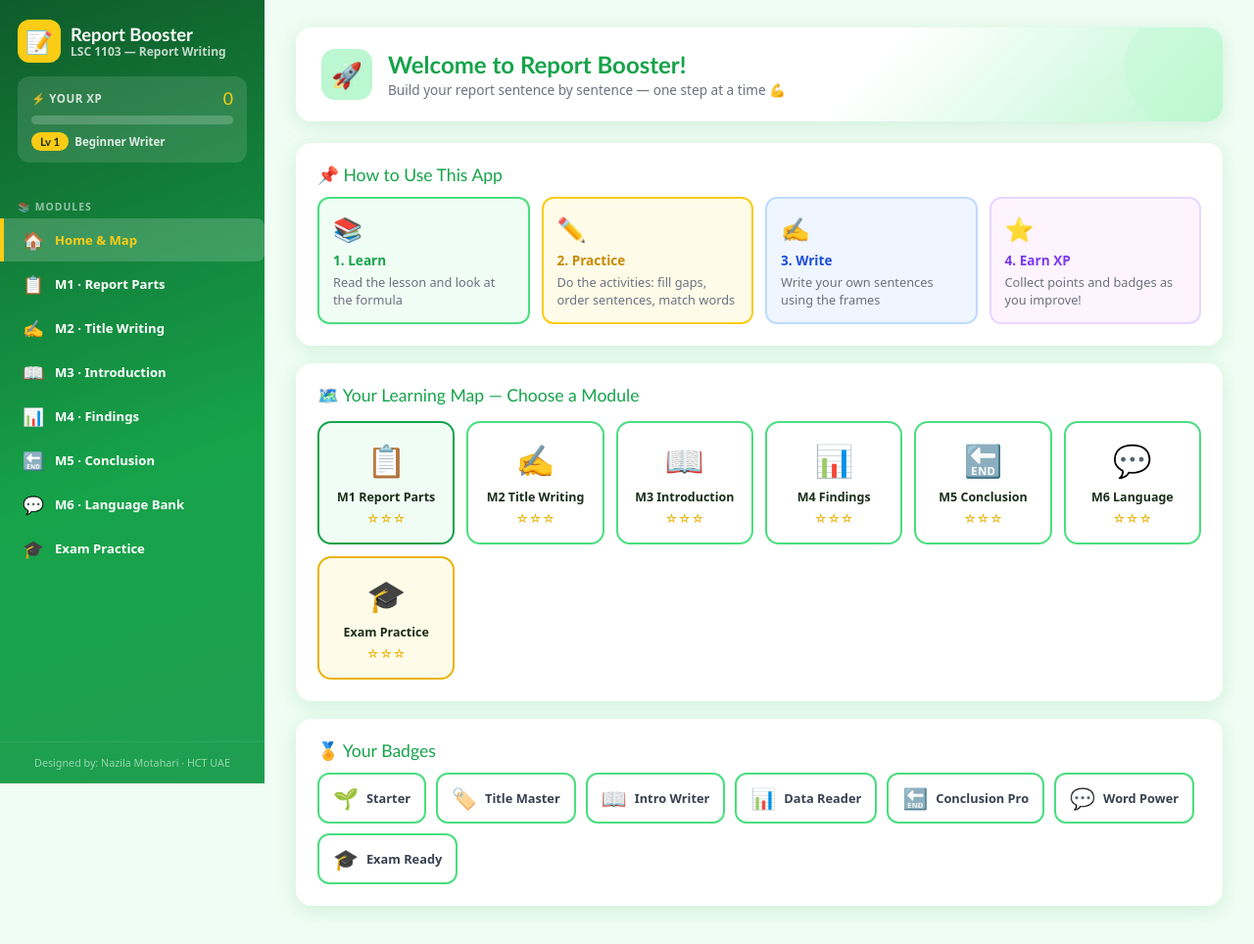
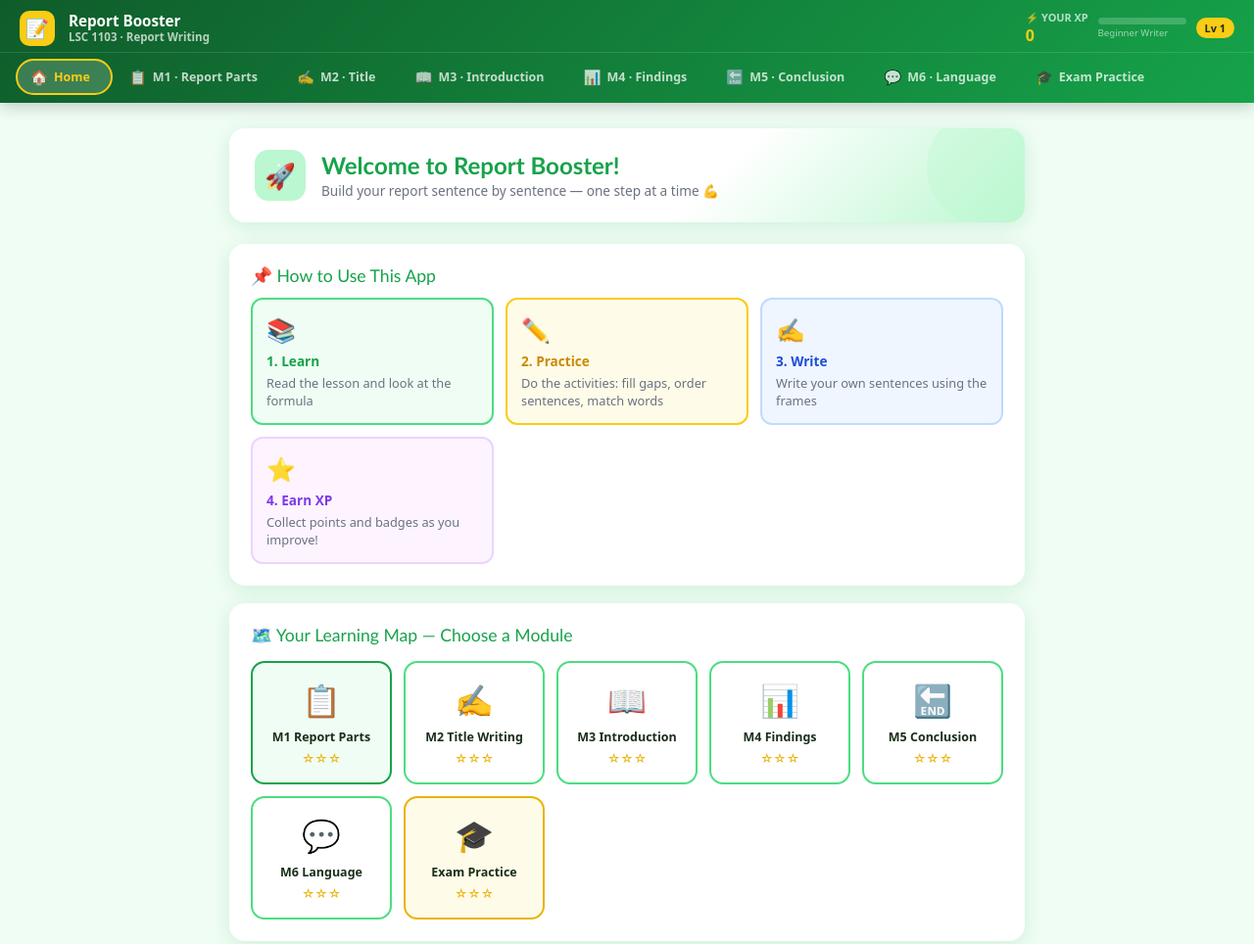
Before and after one commit to Nana390-tech/LSC-1103-Report-Writing---Simple-Version-, a plain HTML site: page index.html in a window 1280 px wide. Shown: the top 964 px of the page at 98% size. Drawn offline with Linux system fonts and the light colour scheme.

Commit message:
Update index.html

```diff
--- a/index.html
+++ b/index.html
@@ -18,36 +18,32 @@
 body{font-family:system-ui,-apple-system,'Segoe UI','Helvetica Neue',Arial,sans-serif;background:var(--g5);color:var(--dark);min-height:100vh;overflow-x:hidden}
 
 /* ── LAYOUT ── */
-.app{display:flex;min-height:100vh}
-.sidebar{width:270px;background:linear-gradient(160deg,#0f5c2a 0%,#16A34A 60%,#1f9e50 100%);color:white;flex-shrink:0;position:fixed;height:100vh;overflow-y:auto;z-index:200;display:flex;flex-direction:column}
-.main{margin-left:270px;flex:1;padding:28px 32px 60px;min-height:100vh}
-@media(max-width:768px){.sidebar{transform:translateX(-100%);transition:.3s}.main{margin-left:0}}
-
+*{box-sizing:border-box}
+body{margin:0;padding:0}
+.topbar{position:sticky;top:0;z-index:200;background:linear-gradient(135deg,#0f5c2a 0%,#16A34A 100%);box-shadow:0 3px 16px rgba(0,0,0,.22);display:flex;flex-direction:column}
+.topbar-brand{display:flex;align-items:center;gap:14px;padding:10px 20px 6px;border-bottom:1px solid rgba(255,255,255,.12)}
+.topbar-icon{width:36px;height:36px;background:var(--y3);border-radius:10px;display:flex;align-items:center;justify-content:center;font-size:1.2rem;flex-shrink:0}
+.topbar-title{font-weight:900;font-size:.95rem;color:white;line-height:1.2}
+.topbar-title span{display:block;font-size:.72rem;opacity:.7;font-weight:600}
+.topbar-xp{margin-left:auto;display:flex;align-items:center;gap:10px;flex-shrink:0}
+.topbar-xp-val{font-weight:900;font-size:1rem;color:var(--y3)}
+.topbar-xp-label{font-size:.68rem;color:rgba(255,255,255,.7);font-weight:700}
+.topbar-bar-wrap{width:90px;background:rgba(255,255,255,.2);border-radius:99px;height:7px;overflow:hidden}
+.topbar-bar-fill{height:100%;background:linear-gradient(90deg,var(--y3),var(--y2));border-radius:99px;transition:width .6s ease;width:0%}
+.level-pill{background:var(--y3);color:var(--dark);font-weight:900;font-size:.68rem;padding:3px 9px;border-radius:99px;white-space:nowrap}
+
+.topbar-nav{display:flex;align-items:center;gap:2px;padding:6px 16px 8px;overflow-x:auto;scrollbar-width:none;-ms-overflow-style:none}
+.topbar-nav::-webkit-scrollbar{display:none}
+.nav-item{display:flex;align-items:center;gap:6px;padding:7px 13px;cursor:pointer;font-size:.78rem;font-weight:700;border-radius:99px;border:2px solid transparent;color:rgba(255,255,255,.75);white-space:nowrap;transition:all .2s;flex-shrink:0}
+.nav-item:hover{background:rgba(255,255,255,.12);color:white}
+.nav-item.active{background:rgba(255,255,255,.18);border-color:var(--y3);color:var(--y3)}
+.nav-icon{font-size:.9rem}
+.nav-stars{font-size:.65rem;margin-left:2px}
+
+.main{max-width:860px;margin:0 auto;padding:26px 24px 80px;min-height:calc(100vh - 110px)}
+@media(max-width:640px){.main{padding:16px 14px 60px}.topbar-xp-label,.topbar-bar-wrap{display:none}}
 /* ── SIDEBAR ── */
-.sb-top{padding:20px 18px 14px}
-.sb-logo{display:flex;align-items:center;gap:10px;margin-bottom:14px}
-.sb-logo-icon{width:44px;height:44px;background:var(--y3);border-radius:12px;display:flex;align-items:center;justify-content:center;font-size:1.4rem;flex-shrink:0}
-.sb-logo h1{font-family:'Arial Rounded MT Bold','Trebuchet MS',system-ui,sans-serif;font-size:1.15rem;line-height:1.2;color:white}
-.sb-logo h1 span{display:block;font-size:.75rem;font-family:system-ui,-apple-system,'Segoe UI',Arial,sans-serif;font-weight:600;opacity:.75}
-.xp-box{background:rgba(255,255,255,.12);border-radius:12px;padding:12px 14px;margin-bottom:4px}
-.xp-row{display:flex;justify-content:space-between;align-items:center;margin-bottom:7px}
-.xp-label{font-size:.72rem;opacity:.8;font-weight:700;letter-spacing:.5px;text-transform:uppercase}
-.xp-val{font-family:'Arial Rounded MT Bold','Trebuchet MS',system-ui,sans-serif;font-size:1.1rem;color:var(--y3)}
-.xp-bar-bg{height:9px;background:rgba(255,255,255,.2);border-radius:99px;overflow:hidden}
-.xp-bar-fill{height:100%;background:linear-gradient(90deg,var(--y3),var(--y2));border-radius:99px;transition:width .6s ease}
-.level-badge{display:flex;align-items:center;gap:6px;margin-top:8px}
-.level-badge .lbadge{background:var(--y3);color:var(--dark);font-weight:900;font-size:.72rem;padding:3px 9px;border-radius:99px;font-family:'Arial Rounded MT Bold','Trebuchet MS',system-ui,sans-serif}
-.level-badge .lname{font-size:.72rem;opacity:.85;font-weight:700}
-
-.sb-nav{flex:1;padding:8px 0}
-.nav-section{font-size:.65rem;font-weight:900;letter-spacing:1px;text-transform:uppercase;opacity:.55;padding:12px 18px 4px}
-.nav-item{display:flex;align-items:center;gap:10px;padding:10px 18px;cursor:pointer;font-size:.82rem;font-weight:700;border-left:4px solid transparent;transition:all .2s;border-radius:0 8px 8px 0;margin:1px 0}
-.nav-item:hover{background:rgba(255,255,255,.1);border-left-color:rgba(255,255,255,.4)}
-.nav-item.active{background:rgba(255,255,255,.18);border-left-color:var(--y3);color:var(--y3)}
-.nav-item.locked{opacity:.4;cursor:not-allowed}
-.nav-icon{font-size:1.1rem;width:24px;text-align:center}
-.nav-stars{margin-left:auto;font-size:.75rem}
-.sb-footer{padding:14px 18px;border-top:1px solid rgba(255,255,255,.15);font-size:.67rem;opacity:.55;text-align:center}
+
 
 /* ── MAIN HEADER ── */
 .page-header{background:white;border-radius:var(--radius);padding:22px 26px;margin-bottom:22px;box-shadow:var(--shadow);display:flex;align-items:center;gap:16px;position:relative;overflow:hidden}
@@ -58,7 +54,7 @@ body{font-family:system-ui,-apple-system,'Segoe UI','Helvetica Neue',Arial,sans-
 .page-header-xp{margin-left:auto;background:var(--y4);color:var(--y1);font-weight:900;font-size:.8rem;padding:5px 12px;border-radius:99px;display:flex;align-items:center;gap:5px;z-index:1}
 
 /* ── CARDS ── */
-.card{background:white;border-radius:var(--radius);padding:22px;margin-bottom:18px;box-shadow:var(--shadow)}
+.card{background:white;border-radius:var(--radius);padding:22px;margin-bottom:18px;box-shadow:var(--shadow);overflow:hidden;min-width:0}
 .card-title{font-family:'Arial Rounded MT Bold','Trebuchet MS',system-ui,sans-serif;font-size:1.1rem;color:var(--g1);margin-bottom:12px;display:flex;align-items:center;gap:8px}
 .card-subtitle{font-size:.85rem;color:var(--muted);margin-bottom:16px;line-height:1.5}
 
@@ -81,7 +77,7 @@ body{font-family:system-ui,-apple-system,'Segoe UI','Helvetica Neue',Arial,sans-
 .model-sent em{color:var(--g1)}
 
 /* ── ACTIVITIES ── */
-.activity-card{background:white;border:2px solid var(--g3);border-radius:var(--radius);padding:22px;margin-bottom:16px}
+.activity-card{background:white;border:2px solid var(--g3);border-radius:var(--radius);padding:22px;margin-bottom:16px;overflow:hidden;min-width:0}
 .activity-header{display:flex;align-items:center;gap:10px;margin-bottom:16px}
 .act-badge{background:var(--g1);color:white;font-size:.72rem;font-weight:900;padding:4px 10px;border-radius:99px;text-transform:uppercase;letter-spacing:.5px}
 .act-badge.yellow{background:var(--y2);color:var(--dark)}
@@ -106,7 +102,7 @@ body{font-family:system-ui,-apple-system,'Segoe UI','Helvetica Neue',Arial,sans-
 .word-chip.used{background:#E5E7EB;color:#9CA3AF;border-color:#D1D5DB;cursor:default;transform:none;box-shadow:none}
 
 /* ── MCQ ── */
-.mcq-options{display:grid;grid-template-columns:1fr 1fr;gap:10px;margin-top:12px}
+.mcq-options{display:grid;grid-template-columns:repeat(auto-fill,minmax(180px,1fr));gap:10px;margin-top:12px}
 .mcq-opt{background:var(--g5);border:2px solid var(--g3);border-radius:12px;padding:12px 16px;cursor:pointer;font-size:.88rem;font-weight:700;color:var(--mid);transition:all .2s;display:flex;align-items:center;gap:10px}
 .mcq-opt:hover{border-color:var(--g1);background:var(--g4);color:var(--dark)}
 .mcq-opt.correct{background:#DCFCE7;border-color:var(--g1);color:var(--g1)}
@@ -217,7 +213,7 @@ textarea.ans-area:focus{border-color:var(--g1);background:white;box-shadow:0 0 0
 .toast .xp-gain{background:var(--y3);color:var(--dark);padding:3px 10px;border-radius:99px;font-family:'Arial Rounded MT Bold','Trebuchet MS',system-ui,sans-serif}
 
 /* ── MATCH GAME ── */
-.match-grid{display:grid;grid-template-columns:1fr 1fr;gap:10px;margin-top:12px}
+.match-grid{display:grid;grid-template-columns:1fr 1fr;gap:10px;margin-top:12px;min-width:0}
 .match-col{display:flex;flex-direction:column;gap:8px}
 .match-item{background:var(--g5);border:2px solid var(--g3);border-radius:10px;padding:10px 14px;font-size:.82rem;font-weight:700;color:var(--mid);cursor:pointer;transition:all .2s;min-height:44px;display:flex;align-items:center}
 .match-item:hover{border-color:var(--g1);background:var(--g4)}
@@ -266,36 +262,34 @@ textarea.ans-area:focus{border-color:var(--g1);background:white;box-shadow:0 0 0
 
 <div class="toast" id="toast"><span id="toast-msg">✅ Well done!</span> <span class="xp-gain" id="toast-xp">+20 XP</span></div>
 
-<div class="app">
-<!-- SIDEBAR -->
-<aside class="sidebar">
-  <div class="sb-top">
-    <div class="sb-logo">
-      <div class="sb-logo-icon">📝</div>
-      <h1>Report Booster<span>LSC 1103 — Report Writing</span></h1>
-    </div>
-    <div class="xp-box">
-      <div class="xp-row">
-        <span class="xp-label">⚡ Your XP</span>
-        <span class="xp-val" id="xp-display">0</span>
-      </div>
-      <div class="xp-bar-bg"><div class="xp-bar-fill" id="xp-bar" style="width:0%"></div></div>
-      <div class="level-badge"><span class="lbadge" id="level-badge">Lv 1</span><span class="lname" id="level-name">Beginner Writer</span></div>
-    </div>
-  </div>
-  <nav class="sb-nav">
-    <div class="nav-section">📚 Modules</div>
-    <div class="nav-item active" onclick="showModule('home')" id="nav-home"><span class="nav-icon">🏠</span> Home & Map<span class="nav-stars" id="stars-home"></span></div>
+<!-- TOP BAR -->
+<header class="topbar">
+  <div class="topbar-brand">
+    <div class="topbar-icon">📝</div>
+    <div class="topbar-title">Report Booster <span>LSC 1103 · Report Writing</span></div>
+    <div class="topbar-xp">
+      <div>
+        <div class="topbar-xp-label">⚡ YOUR XP</div>
+        <div class="topbar-xp-val" id="xp-display">0</div>
+      </div>
+      <div>
+        <div class="topbar-bar-wrap"><div class="topbar-bar-fill" id="xp-bar"></div></div>
+        <div style="font-size:.6rem;color:rgba(255,255,255,.6);margin-top:2px" id="level-name">Beginner Writer</div>
+      </div>
+      <div class="level-pill" id="level-badge">Lv 1</div>
+    </div>
+  </div>
+  <nav class="topbar-nav">
+    <div class="nav-item active" onclick="showModule('home')" id="nav-home"><span class="nav-icon">🏠</span> Home<span class="nav-stars" id="stars-home"></span></div>
     <div class="nav-item" onclick="showModule('m1')" id="nav-m1"><span class="nav-icon">📋</span> M1 · Report Parts<span class="nav-stars" id="stars-m1"></span></div>
-    <div class="nav-item" onclick="showModule('m2')" id="nav-m2"><span class="nav-icon">✍️</span> M2 · Title Writing<span class="nav-stars" id="stars-m2"></span></div>
+    <div class="nav-item" onclick="showModule('m2')" id="nav-m2"><span class="nav-icon">✍️</span> M2 · Title<span class="nav-stars" id="stars-m2"></span></div>
     <div class="nav-item" onclick="showModule('m3')" id="nav-m3"><span class="nav-icon">📖</span> M3 · Introduction<span class="nav-stars" id="stars-m3"></span></div>
     <div class="nav-item" onclick="showModule('m4')" id="nav-m4"><span class="nav-icon">📊</span> M4 · Findings<span class="nav-stars" id="stars-m4"></span></div>
     <div class="nav-item" onclick="showModule('m5')" id="nav-m5"><span class="nav-icon">🔚</span> M5 · Conclusion<span class="nav-stars" id="stars-m5"></span></div>
-    <div class="nav-item" onclick="showModule('m6')" id="nav-m6"><span class="nav-icon">💬</span> M6 · Language Bank<span class="nav-stars" id="stars-m6"></span></div>
+    <div class="nav-item" onclick="showModule('m6')" id="nav-m6"><span class="nav-icon">💬</span> M6 · Language<span class="nav-stars" id="stars-m6"></span></div>
     <div class="nav-item" onclick="showModule('exam')" id="nav-exam"><span class="nav-icon">🎓</span> Exam Practice<span class="nav-stars" id="stars-exam"></span></div>
   </nav>
-  <div class="sb-footer">Designed by: Nazila Motahari · HCT UAE</div>
-</aside>
+</header>
 
 <!-- MAIN -->
 <main class="main">
@@ -1518,7 +1512,7 @@ textarea.ans-area:focus{border-color:var(--g1);background:white;box-shadow:0 0 0
     <button class="btn-save" onclick="saveModuleData('exam')">💾 Save My Progress</button>
     <div class="save-confirm" id="save-confirm-exam">✅ Saved!</div>
   </div>
-</div>
+
 
 </main>
 
@@ -1580,7 +1574,7 @@ function addXP(amount){
   const nextLvlXP = levels[lvl+1] ? levels[lvl+1].min : levels[lvl].min + 200;
   const progress = Math.min(((xp - levels[lvl].min) / (nextLvlXP - levels[lvl].min)) * 100, 100);
   document.getElementById('xp-bar').style.width = progress + '%';
-  document.getElementById('level-badge').textContent = 'Lv ' + (lvl+1);
+  const lb=document.getElementById('level-badge'); if(lb) lb.textContent = 'Lv '+(lvl+1);
   document.getElementById('level-name').textContent = levels[lvl].name;
   showToast('Well done!', amount);
 }
```
